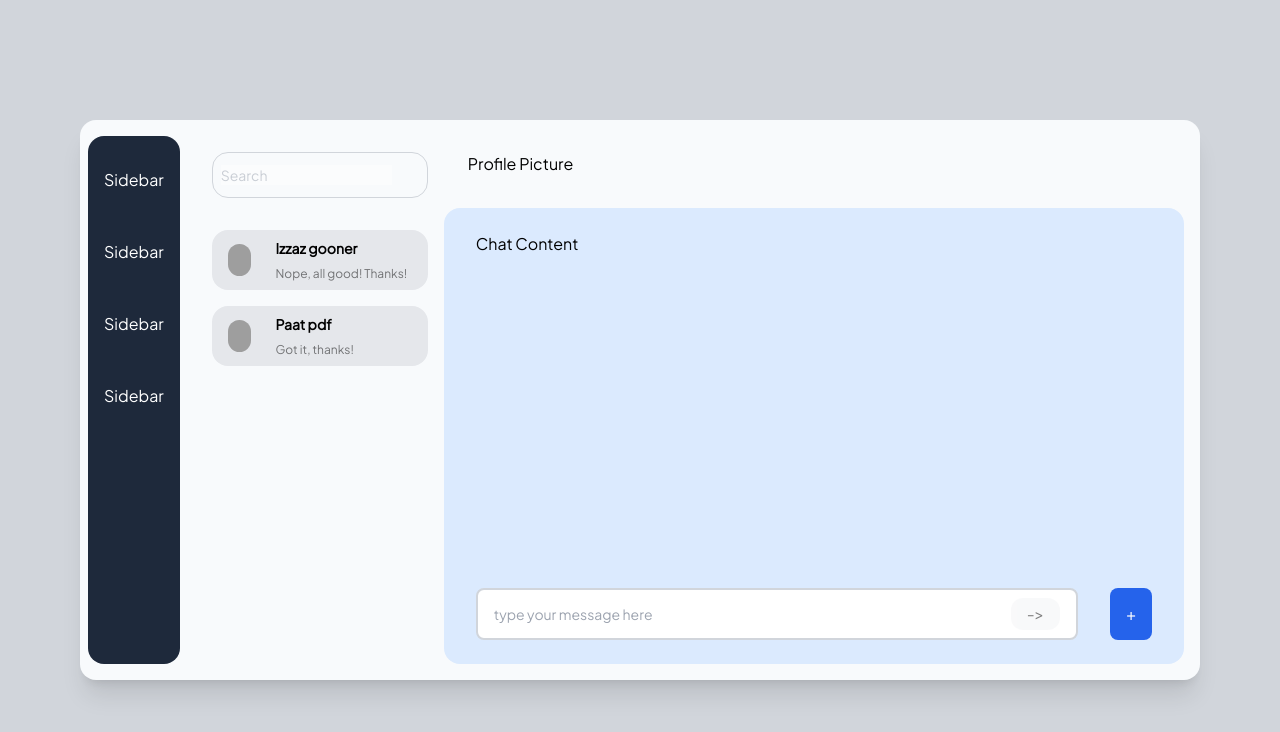
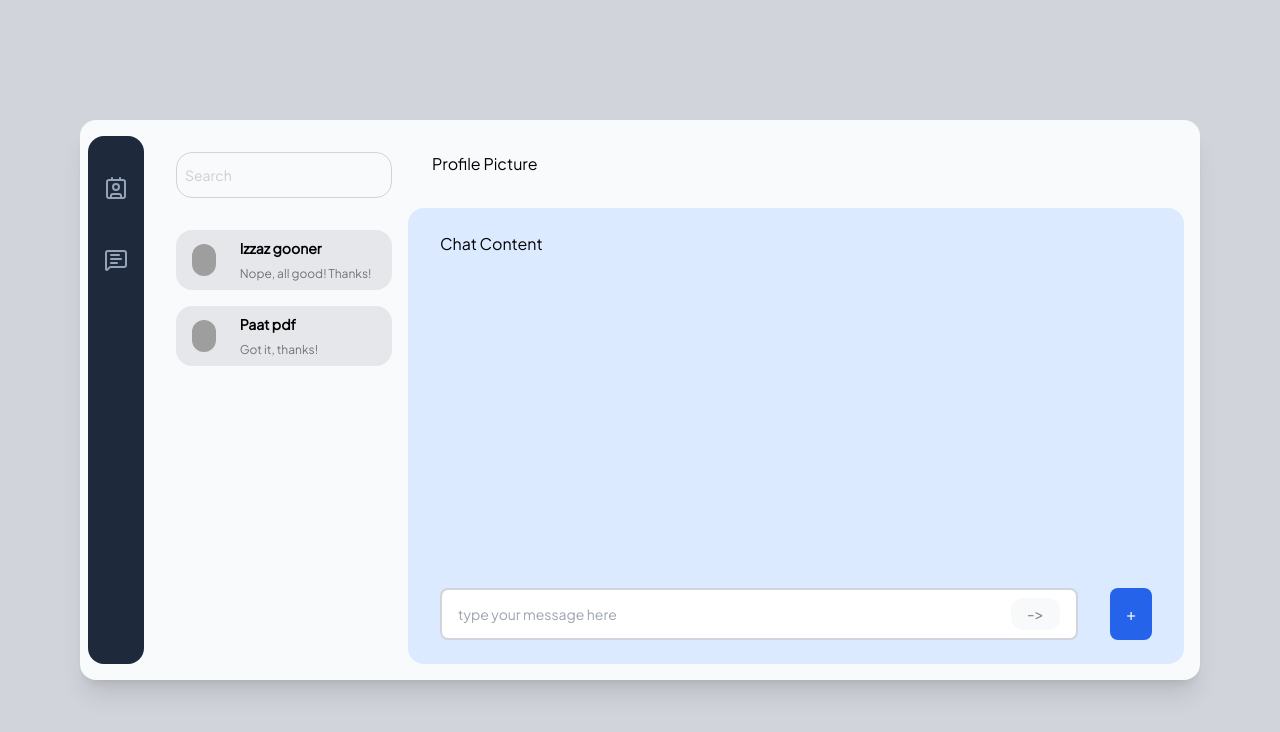
Before and after one commit to Killerz1724/chatApp, a Next.js app: page /dashboard in a window 1280 px wide. Shown: the top 732 px of the page. Built offline with nearby package versions, Linux system fonts and the light colour scheme; grey boxes are pictures that could not be loaded.

Commit message:
refac: refactor side bar items

```diff
--- a/package.json
+++ b/package.json
@@ -11,6 +11,7 @@
   "dependencies": {
     "@fontsource/plus-jakarta-sans": "^5.2.8",
     "clsx": "^2.1.1",
+    "lucide-react": "^0.555.0",
     "next": "16.0.6",
     "react": "19.2.0",
     "react-dom": "19.2.0"
--- a/src/components/ChatComp/ContactCard.tsx
+++ b/src/components/ChatComp/ContactCard.tsx
@@ -15,8 +15,8 @@ export default function ContactCard({
   return (
     <div
       className={clsx(
-        "flex gap-6 items-center bg-gray-200 px-4 py-2 rounded-2xl w-full",
-        "hover:bg-blue-300 hover:text-white hover:cursor-pointer   transition-all duration-200"
+        "flex gap-6 items-center bg-gray-200 px-4 py-2 rounded-2xl w-full group",
+        "hover:bg-blue-300 hover:text-white  hover:cursor-pointer   transition-all duration-200"
       )}
     >
       <div className="w-8 h-8 rounded-full relative object-cover overflow-hidden">
@@ -24,7 +24,9 @@ export default function ContactCard({
       </div>
       <div className="space-y-2 w-full">
         <h4 className="text-sm font-semibold">{name}</h4>
-        <p className="text-xs opacity-50">{text}</p>
+        <p className="text-xs group-hover:text-white group-hover:opacity-100 opacity-50 transition-all duration-200">
+          {text}
+        </p>
       </div>
     </div>
   );
--- a/src/components/ChatComp/SearchBar.tsx
+++ b/src/components/ChatComp/SearchBar.tsx
@@ -13,7 +13,10 @@ export default function SearchBar() {
         id="search-contact"
         placeholder="Search"
         type="text"
-        className={clsx("opacity-50 text-sm outline-none", "focus:opacity-100")}
+        className={clsx(
+          "opacity-50 text-sm outline-none bg-transparent",
+          "focus:opacity-100"
+        )}
       />
     </div>
   );
--- a/src/components/Sidebar.tsx
+++ b/src/components/Sidebar.tsx
@@ -1,14 +1,34 @@
+import clsx from "clsx";
+import { Contact, MessageSquareText } from "lucide-react";
 import React from "react";
+
+const sideBarItem = [
+  {
+    name: "Contact",
+    icon: Contact,
+  },
+  {
+    name: "Message",
+    icon: MessageSquareText,
+  },
+];
 
 export default function Sidebar() {
   return (
     <div id="sidebar" className="px-2 py-4 flex">
-      <aside className="px-4 py-8 bg-slate-800 text-white rounded-2xl h-full flex-1">
-        <ul className="flex flex-col gap-12">
-          <li>Sidebar</li>
-          <li>Sidebar</li>
-          <li>Sidebar</li>
-          <li>Sidebar</li>
+      <aside className="px-2 py-8 bg-slate-800 text-white rounded-2xl h-full flex-1">
+        <ul className="flex flex-col justify-center gap-8">
+          {sideBarItem.map((item, index) => (
+            <li
+              key={index}
+              className={clsx(
+                "flex gap-4 items-center text-slate-400 p-2 rounded-md",
+                "hover:text-white hover:bg-blue-300 hover:cursor-pointer transition-all duration-200"
+              )}
+            >
+              <item.icon />
+            </li>
+          ))}
         </ul>
       </aside>
     </div>
```
Also changed, not shown: 1 other file (tests, documents, lock files or other folders).
